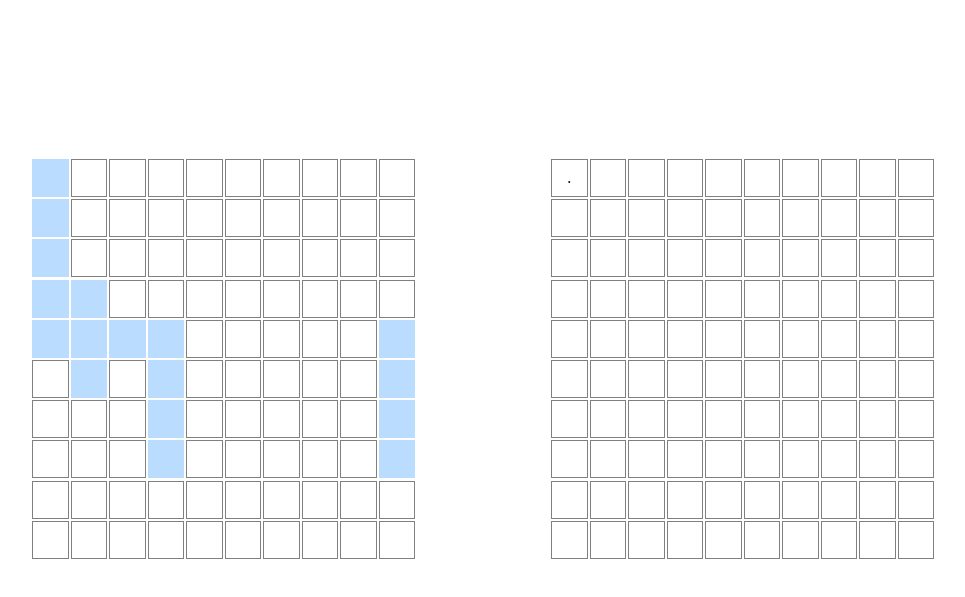
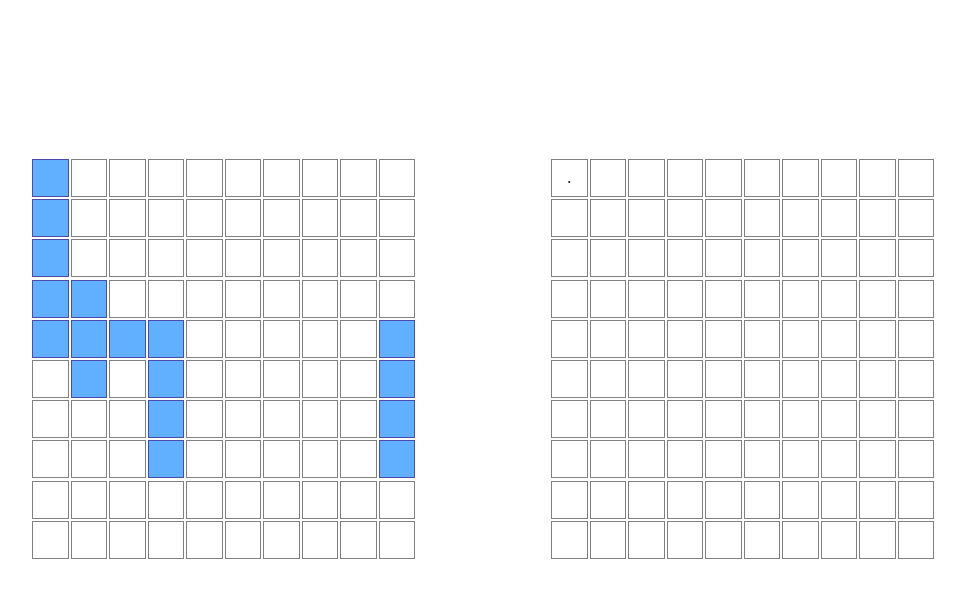
Before and after one commit to kartikbangera03/Battleship-in-JS, a website with bundled scripts: page index.html in a window 1280 px wide. Both pictures are taken after a click on the element 729 px from the left and 225 px from the top of the page. Shown: the part 47-644 px from the top of the page, without its empty margins (160-1125 px from the left). Built offline with nearby package versions, Linux system fonts and the light colour scheme.

Commit message:
Fix : Double eventListeners Fixed. Rudementary implementation code. Lot of UI work Pending

```diff
--- a/GameLogic.js
+++ b/GameLogic.js
@@ -1,31 +1,33 @@
 import Player from "./Player.js";
-import domManip from "./domManip.js";
-
+import renderBothBoards from "./domManip.js";
 
 const playerOne = new Player("Kartik");
 const playerTwo = new Player("Computer");
 
 console.log("BattleShip - Milton Bradley Version");
-// console.log(playerOne);
-// console.log(playerTwo);
 
 const players = [];
 players[0] = playerOne;
 players[1] = playerTwo;
 
-
-console.log("Place Ships for " + playerOne.name);
+console.log("Ships Placed for " + playerOne.name);
 players[0].placeShips();
 
-// console.log(players[0].printBoard());
+console.log("Ships Placed for " + playerTwo.name);
+players[1].placeShips();
 
+let playerTurn = 0;
+setInterval(function(){
+    // console.log("Checking ");
+    if(players[0].turn === false &&  players[1].turn === false){
+        console.log("Both Turns False");
+        // players[playerTurn].turn = true;
+        renderBothBoards(players[0], players[1], playerTurn);
 
-console.log("Place Ships for " + playerTwo.name);
-players[1].placeShips();
-// console.log(players[1].printBoard());
-
-// domManip(playerOne, playerTwo, playerTurn);
-domManip(playerOne, playerTwo, 0);
+        playerTurn = playerTurn==1 ? 0 : 1 ;
+        console.log(playerTurn);
+    }
+},200)
 
 // console.log(playerOne);
 // console.log(playerTwo);
@@ -57,19 +59,3 @@ domManip(playerOne, playerTwo, 0);
 //     console.log(players[1].name + "'s Board =====");
 //     console.log(players[1].printBoard());
 // }
-
-// function getInput(playerName){
-//     let xcord,ycord;
-//     if(playerName ==="Computer"){
-//         xcord  =  Math.floor((Math.random() * 10)+1);
-//         ycord  =  Math.floor((Math.random() * 10)+1);
-//         console.log("Computers Guess "+xcord+" "+ycord);
-
-//     }else{
-//         xcord  =  prompt("Enter X cordinate");
-//         ycord  =  prompt("Enter Y cordinate");
-
-//     }
-
-//     return [xcord,ycord];
-// }
--- a/Gameboard.js
+++ b/Gameboard.js
@@ -70,7 +70,7 @@ export default class Gameboard{
                 let val = currentRow[j].hasShip ? currentRow[j].ship.name : " . ";
                 currentRowArray += val + "  ";
             }
-            console.table(currentRowArray);
+            // console.table(currentRowArray);
 
         }
     }
--- a/Player.js
+++ b/Player.js
@@ -8,6 +8,9 @@ export default class Player{
     constructor(name){
         this.name = name;
         this.gameBoard = new GameBoard();
+        this.fleet = [];
+        this.turn  = false;
+
 
         const carrier = new Ship("Carrier",5);
         const battleship = new Ship("Battleship",4);
@@ -15,7 +18,7 @@ export default class Player{
         const submarine = new Ship("Submarine",3);
         const destroyer = new Ship("Destroyer",2);
 
-        this.fleet = [];
+
         this.fleet.push(carrier);
         this.fleet.push(battleship);
         this.fleet.push(cruiser);
@@ -25,13 +28,24 @@ export default class Player{
     }
 
 
+    changeTurn(){
+        if(this.turn){
+            this.turn = false;
+        }else{
+            this.turn = true;
+        }
+
+        // console.log("Changed " + this.name + " Turn to "+this.turn);
+    }
+
     getBoard(){
         return this.gameBoard.getBoard();
     }
 
 
     receiveAttack(xcord,ycord){
-       return this.gameBoard.receiveAttack(xcord,ycord);
+
+       this.gameBoard.receiveAttack(xcord,ycord);
     }
 
 
--- a/domManip.js
+++ b/domManip.js
@@ -1,8 +1,30 @@
+let playerTurn  = 0;
+
+
+
+
+// export default function(players){
+//     players[playerTurn].turn = true;
+//     renderBothBoards(players[0], players[1], playerTurn)
+//     playerTurn = playerTurn==1 ? 0 : 1 ;
+
+
+
+// };
+
+
+
+
 export default function renderBothBoards(playerOne, playerTwo, playerTurn){
+
     if(playerTurn){
-        console.log(playerTwo.name+"'s TURN");
+        playerTwo.changeTurn();
+        console.log(playerTwo.name+"'s TURN . TurnStatus : "+playerTwo.turn);
+
     }else{
-        console.log(playerOne.name+"'s TURN");
+        playerOne.turn = true;
+        console.log(playerOne.name+"'s TURN . TurnStatus : "+playerOne.turn);
+
     }
     renderLeftBoard(playerOne, playerTwo, playerTurn);
     renderRightBoard(playerOne, playerTwo, playerTurn);
@@ -14,6 +36,7 @@ function renderLeftBoard(playerOne, playerTwo, playerTurn){
     while(leftContainer.firstChild){
         leftContainer.removeChild(leftContainer.firstChild);
     }
+
 
     for(let i =1;i<=10;i++){
         for(let j=1;j<=10;j++){
@@ -38,12 +61,17 @@ function renderLeftBoard(playerOne, playerTwo, playerTurn){
             square.setAttribute("id",`ls-${i}-${j}`);
 
             if(playerTurn===1 && gameBoardSquare.attacked===false){
-                square.addEventListener("click", (e)=>{
+                square.addEventListener("click",(e)=>{
                     const idVal = e.target.id.split("-");
                     console.log(idVal[1]+" "+ idVal[2]);
                     playerOne.receiveAttack(i, j);
-                    let nextTurn = 0;
-                    renderBothBoards(playerOne, playerTwo, nextTurn );
+                    playerTwo.changeTurn()
+                    console.log("In left Board");
+                    console.log(playerOne.name +" " +playerOne.turn);
+                    console.log(playerTwo.name +" " +playerTwo.turn);
+
+                    // await renderBothBoards(playerOne, playerTwo, nextTurn );
+                    // changeTurn = true;
 
                 },{once : true});
             }
@@ -52,6 +80,8 @@ function renderLeftBoard(playerOne, playerTwo, playerTurn){
             leftContainer.appendChild(square);
         }
     }
+
+
 
 
 }
@@ -80,12 +110,17 @@ function renderRightBoard(playerOne, playerTwo, playerTurn){
             square.setAttribute("id",`rs-${i}-${j}`);
 
             if(playerTurn===0){
-                square.addEventListener("click", (e)=>{
+                square.addEventListener("click",(e)=>{
                     const idVal = e.target.id.split("-");
                     console.log(idVal[1]+" "+ idVal[2]);
+                    console.log("In right Board");
                     playerTwo.receiveAttack(i, j);
-                    let nextTurn = 1 ;
-                    renderBothBoards(playerOne, playerTwo, nextTurn );
+                    playerOne.changeTurn();
+                    console.log(playerOne.name +" " +playerOne.turn);
+                    console.log(playerTwo.name +" " +playerTwo.turn);
+
+                    // renderBothBoards(playerOne, playerTwo, nextTurn );
+                    // changeTurn = true;
                 },{once : true});
             }
 
--- a/styles.css
+++ b/styles.css
@@ -33,9 +33,9 @@ button{
 }
 
 .shipSquare{
-    border: 1px solid dodgerblue;
+    border: 1px solid darkblue;
     background-color: dodgerblue;
-    opacity: 0.3;
+    opacity: 0.7;
 }
 
 .rightContainer , .leftContainer {
```
